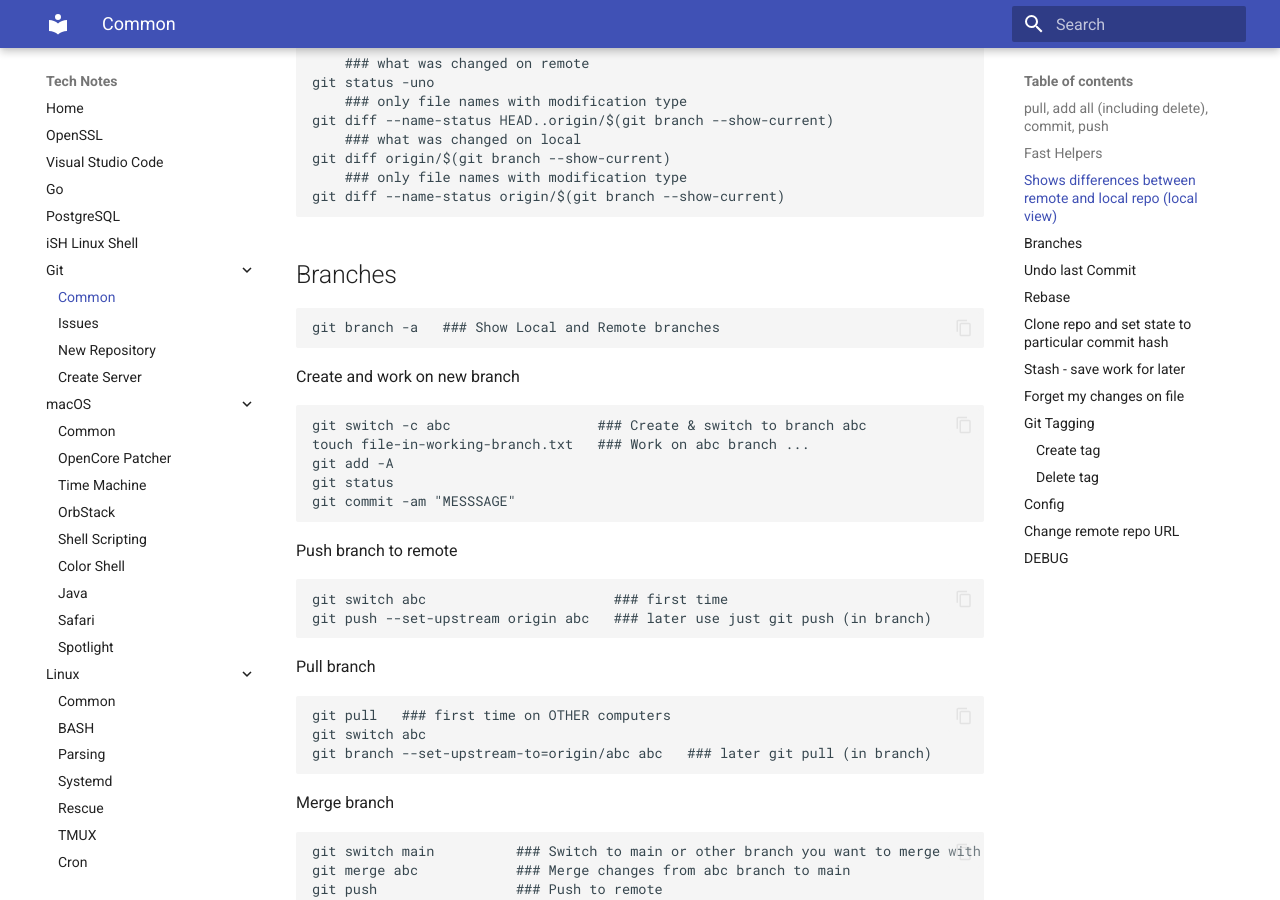
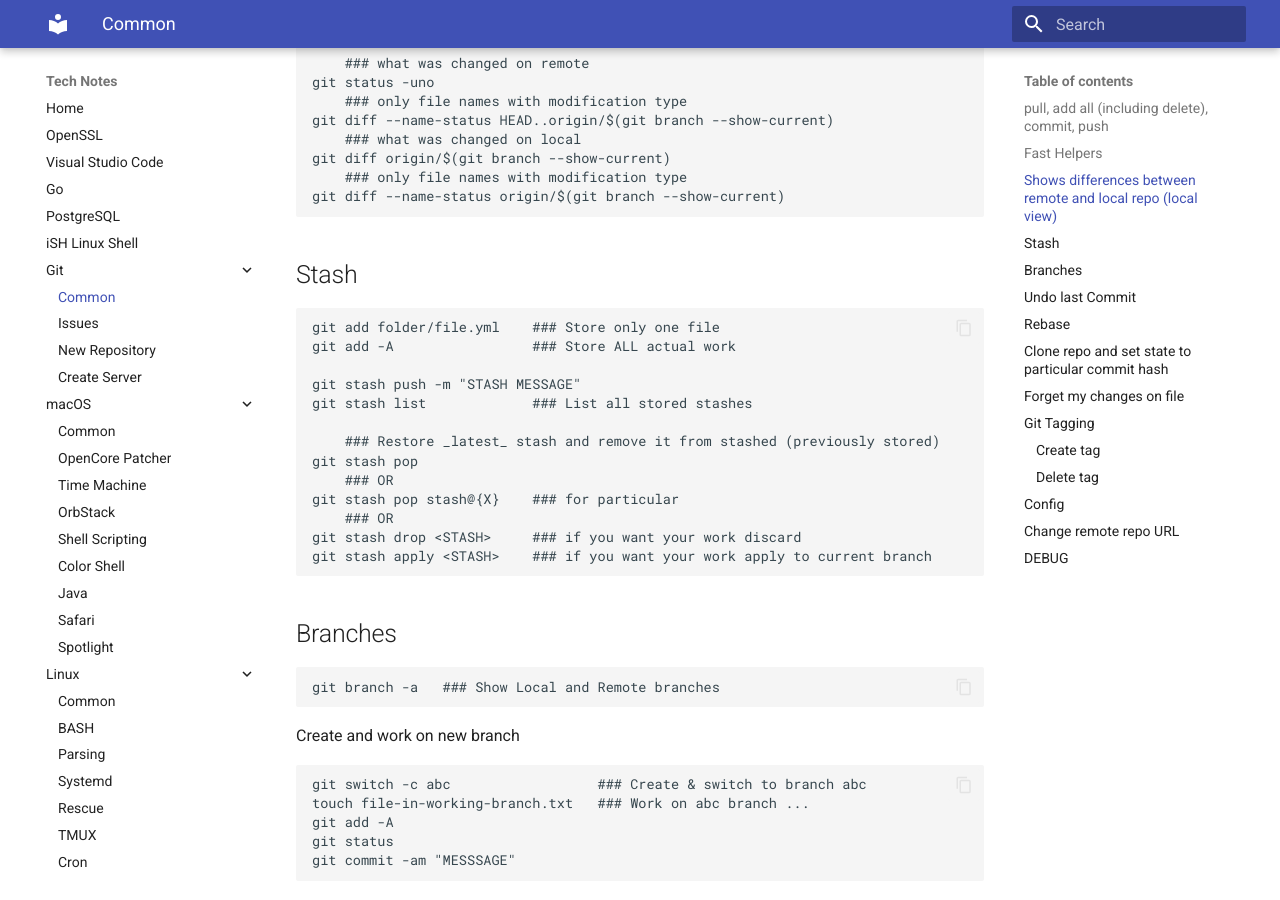
Before and after one commit to jorycz/technotes, an MkDocs documentation site: the page built from docs/Git/Git-Common.md, in a window 1280 px wide and 900 px high, scrolled down 1055 px. Built offline with MkDocs 1.6.1 and Material for MkDocs 9.7.7, drawn with Linux system fonts in a browser that asks for light colours; some of the changed text lies outside the part shown.

Commit message:
Git - stash

```diff
--- a/docs/Git/Git-Common.md
+++ b/docs/Git/Git-Common.md
@@ -45,6 +45,22 @@ Or use these commads:
     git diff origin/$(git branch --show-current)
         ### only file names with modification type
     git diff --name-status origin/$(git branch --show-current)
+
+## Stash
+
+    git add folder/file.yml    ### Store only one file
+    git add -A                 ### Store ALL actual work
+
+    git stash push -m "STASH MESSAGE"
+    git stash list             ### List all stored stashes
+
+        ### Restore _latest_ stash and remove it from stashed (previously stored)
+    git stash pop
+        ### OR
+    git stash pop stash@{X}    ### for particular
+        ### OR
+    git stash drop <STASH>     ### if you want your work discard
+    git stash apply <STASH>    ### if you want your work apply to current branch
 
 ## Branches
 
@@ -111,22 +127,6 @@ If you want to combine local commits before pushing them upstream, for example,
     git reset --hard 1234567XYZ5554a093c9e883ce239cf123456789
     ### HEAD is not at ... (commit message)
 
-## Stash - save work for later
-
-        ### Save actual work with new files
-    git add -A
-    git stash push -m "Saving work for later on this branch"
-        ### List all
-    git stash list
-
-        ### Restore _latest_ stash and remove it from stashed (previously saved)
-    git stash pop
-        ### OR
-    git stash pop stash@{X}   ### for particular
-        ### OR
-    git stash drop <STASH>    ### if you want your work discard
-    git stash apply <STASH>   ### if you want your work apply to current branch
-
 ## Forget my changes on file
 
     git checkout ABC/abc.info
```
